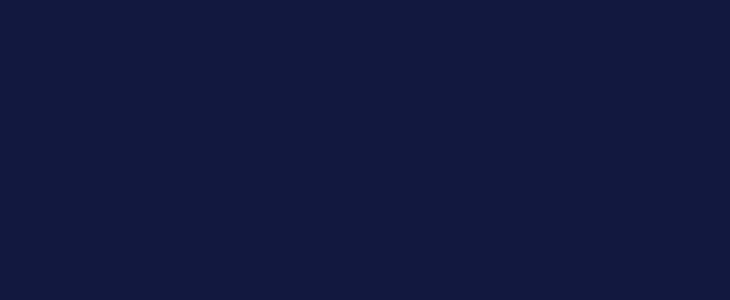
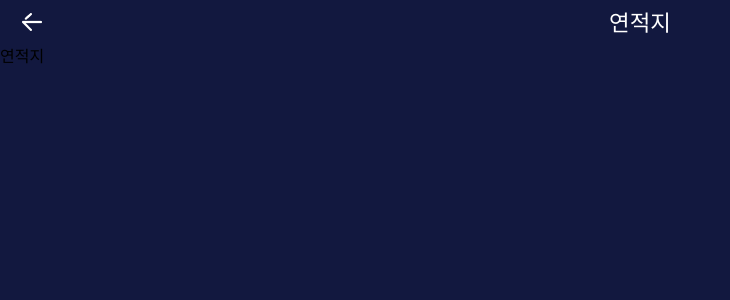
Before and after one commit to gd5097/festival_page, a React (Vite) app in the folder front/: page /river-of-knu in a window 1280 px wide. Before the commit this address had no page. Shown: the top 300 px of the page, without its empty margins (0-730 px from the left). Built offline with nearby package versions, Linux system fonts and the light colour scheme.

Commit message:
연적지 페이지 생성

```diff
--- a/front/src/app.jsx
+++ b/front/src/app.jsx
@@ -6,6 +6,7 @@ import HomePage from './pages/home';
 import MiraeSquarePage from './pages/mirae-square';
 import CommunityPage from './pages/community';
 import AnniversaryPage from './pages/anniversary';
+import RiverOfKnuPage from './pages/river-of-knu';
 
 function App() {
     return(
@@ -15,6 +16,7 @@ function App() {
             <Route path="/mirae-square" element={<MiraeSquarePage />} />
             <Route path="/anniversary" element={<AnniversaryPage />} />
             <Route path="/community" element={<CommunityPage />} />
+            <Route path="/river-of-knu" element={<RiverOfKnuPage />} />
         </Routes>
     );
 }
--- a/front/src/components/home/home-box.jsx
+++ b/front/src/components/home/home-box.jsx
@@ -23,6 +23,11 @@ export default function HomeBox() {
                 text={'게시판'}
                 link={'/community'}
             />
+            <TempButton
+                size={80}
+                text={'연적지'}
+                link={'/river-of-knu'}
+            />
         </div>
     );
 }
--- /dev/null
+++ b/front/src/pages/river-of-knu.jsx
@@ -0,0 +1,38 @@
+import React from 'react';
+
+import DefalutLayout from '../layouts/default';
+import Header from '../components/header';
+
+import arrowIcon from '../images/back-arrow.png';
+import homeIcon from '../images/home.png';
+
+export default function RiverOfKnuPage() {
+    return(
+        <DefalutLayout>
+            <Header
+                title={'연적지'}
+                leftIcon={
+                    {
+                        iconImage: arrowIcon,
+                        onCLick: () => {
+                            console.log('arrow Clicked!');
+                        }
+                    }
+                }
+                rightIcons={
+                    {
+                        iconImage: homeIcon,
+                        onClick: () => {
+                            console.log('home Clicked');
+                        }
+                    }
+                }
+
+            />
+            <div>
+                연적지
+            </div>
+
+        </DefalutLayout>
+    );
+}
```
Also changed, not shown: front/src/pages/festival-picture-view.jsx (+30 -0 lines).
